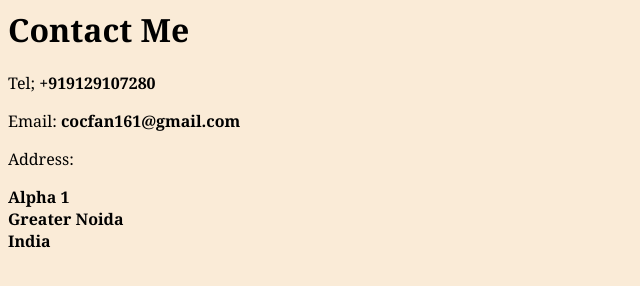
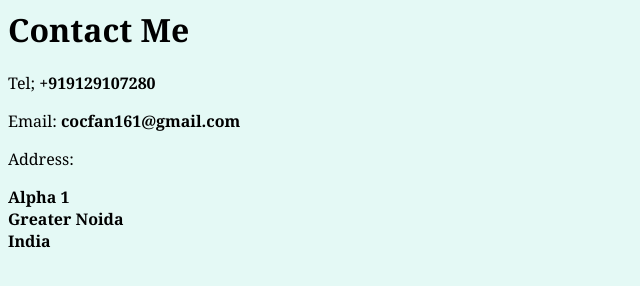
Before and after one commit to TejanshuArya/Resume, a plain HTML site: page contact.html in a window 1280 px wide. Shown: the whole page, without its empty margins (0-640 px from the left). Drawn offline with Linux system fonts and the light colour scheme.

Commit message:
Add files via upload

```diff
--- a/style.css
+++ b/style.css
@@ -1,5 +1,5 @@
 *{
-    background-color: antiquewhite;
+    background-color: #e4f9f5;
 }
 div{
     width: 50%;
@@ -16,11 +16,11 @@ h4{
     text-align: center;
 }
 .contact{
-    background-color: antiquewhite;
+    background-color: a#e4f9f5;
     font-family: Cambria, Cochin, Georgia, Times, 'Times New Roman', serif;
 }
 .hobby{
-    background-color: antiquewhite;
+    background-color: #e4f9f5;
     font-family: Cambria, Cochin, Georgia, Times, 'Times New Roman', serif;
 
 }
```
